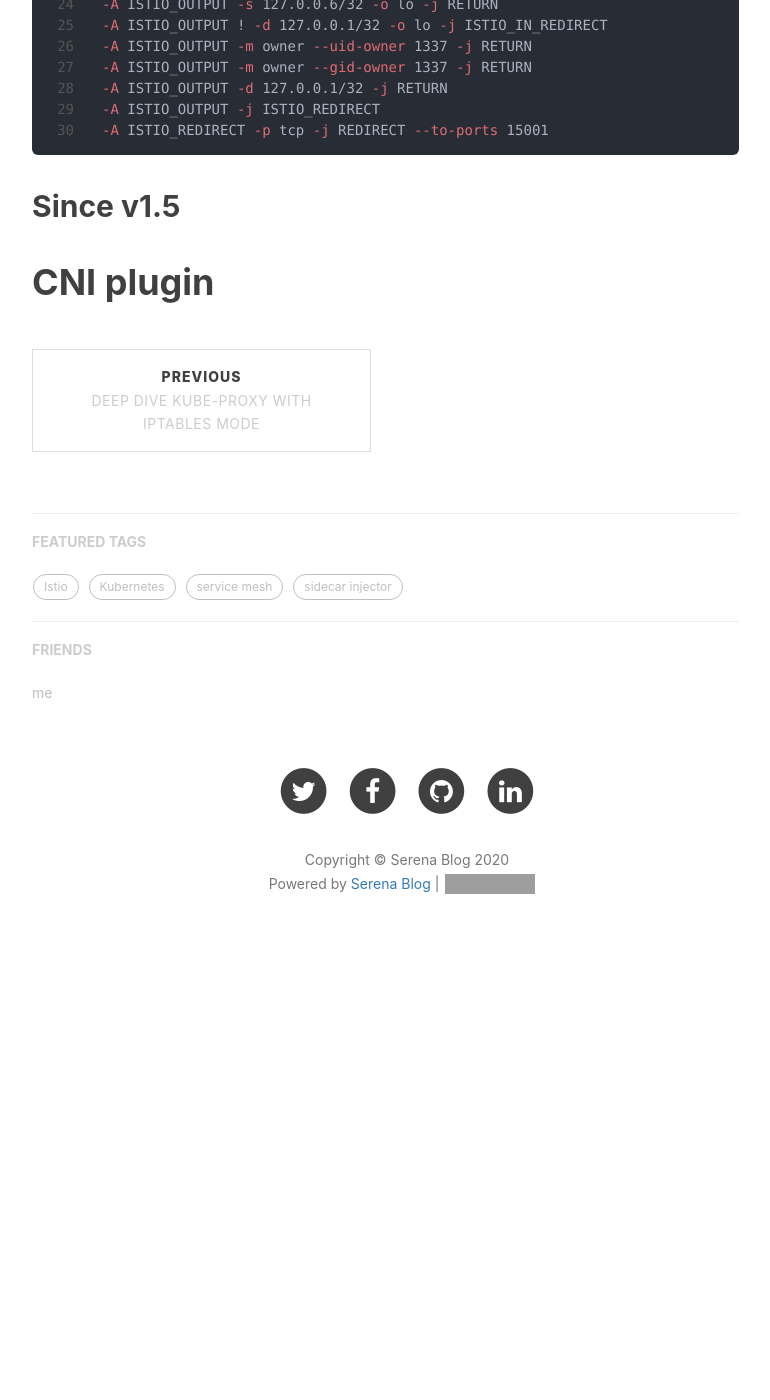
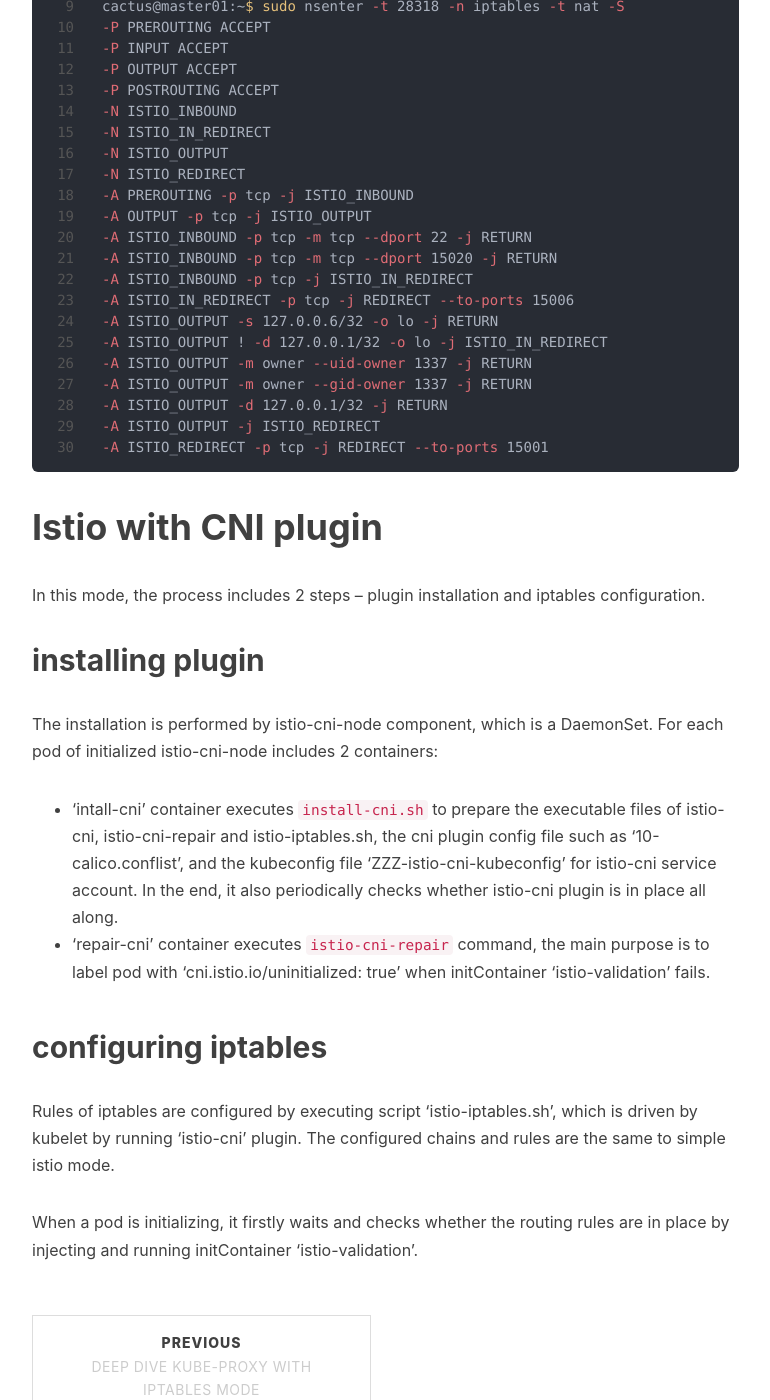
Before and after one commit to SerenaFeng/SerenaFeng.github.io, a Jekyll site: the page built from _posts/2020-04-23-istio-dataplane-setup.md, in a window 1280 px wide and 1400 px high, scrolled down 2111 px. Shown: the whole window, without its empty margins (233-1003 px from the left). Built offline with Jekyll 4.4.1, drawn with Linux system fonts in a browser that asks for light colours; nearby versions of some CDN libraries; comment, search, counter and statistics services are not loaded; before the commit the page ends 3099 px from its top, so only the background shows below that; some of the changed text lies outside the part shown; grey boxes are pictures that could not be loaded.

Commit message:
add dataplane setup of istio
Signed-off-by: feng.xiaowei <feng.xiaowei@zte.com.cn>

````diff
--- a/_posts/2020-04-23-istio-dataplane-setup.md
+++ b/_posts/2020-04-23-istio-dataplane-setup.md
@@ -41,12 +41,29 @@ tcp6       0      0 10.244.241.67:15020     192.168.1.2:45336       TIME_WAIT
 ...
 ```
 
-# Pure Istio Mode
+# Simple Istio Mode
 
-## Versions Before 1.5
+Iptables rules are setup by running script
+[istio-iptables.sh](<https://github.com/istio/istio/blob/release-1.4/tools/packaging/common/istio-iptables.sh>)
+in initContainer 'istio-init', to be able to configure iptables, istio-init
+must be running under root and 'NET-ADMIN' privilege.
 
-In the previous version of v1.5, iptables rules are setup using script
-[istio-iptables.sh](<https://github.com/istio/istio/blob/release-1.4/tools/packaging/common/istio-iptables.sh>).
+```yaml
+      securityContext:
+        allowPrivilegeEscalation: false
+        capabilities:
+          add:
+          - NET_ADMIN
+          - NET_RAW
+          drop:
+          - ALL
+        privileged: false
+        readOnlyRootFilesystem: false
+        runAsGroup: 0
+        runAsNonRoot: false
+        runAsUser: 0
+```
+
 Configured iptables chains&rules are shown below:
 
 ```bash
@@ -82,6 +99,30 @@ cactus@master01:~$ sudo nsenter -t 28318 -n iptables -t nat -S
 -A ISTIO_REDIRECT -p tcp -j REDIRECT --to-ports 15001
 ```
 
-## Since v1.5
+# Istio with CNI plugin
 
-# CNI plugin
+In this mode, the process includes 2 steps -- plugin installation and iptables
+configuration.
+
+## installing plugin
+
+The installation is performed by istio-cni-node component, which is a DaemonSet.
+For each pod of initialized istio-cni-node includes 2 containers:
+
+- 'intall-cni' container executes `install-cni.sh` to prepare the executable files
+  of istio-cni, istio-cni-repair and istio-iptables.sh, the cni plugin config file
+  such as '10-calico.conflist', and the kubeconfig file 'ZZZ-istio-cni-kubeconfig'
+  for istio-cni service account. In the end, it also periodically checks whether
+  istio-cni plugin is in place all along.
+- 'repair-cni' container executes `istio-cni-repair` command, the main purpose is
+  to label pod with 'cni.istio.io/uninitialized: true' when initContainer
+  'istio-validation' fails.
+
+## configuring iptables
+
+Rules of iptables are configured by executing script 'istio-iptables.sh', which is
+driven by kubelet by running 'istio-cni' plugin. The configured chains and rules
+are the same to simple istio mode.
+
+When a pod is initializing, it firstly waits and checks whether the routing rules
+are in place by injecting and running initContainer 'istio-validation'.
````
